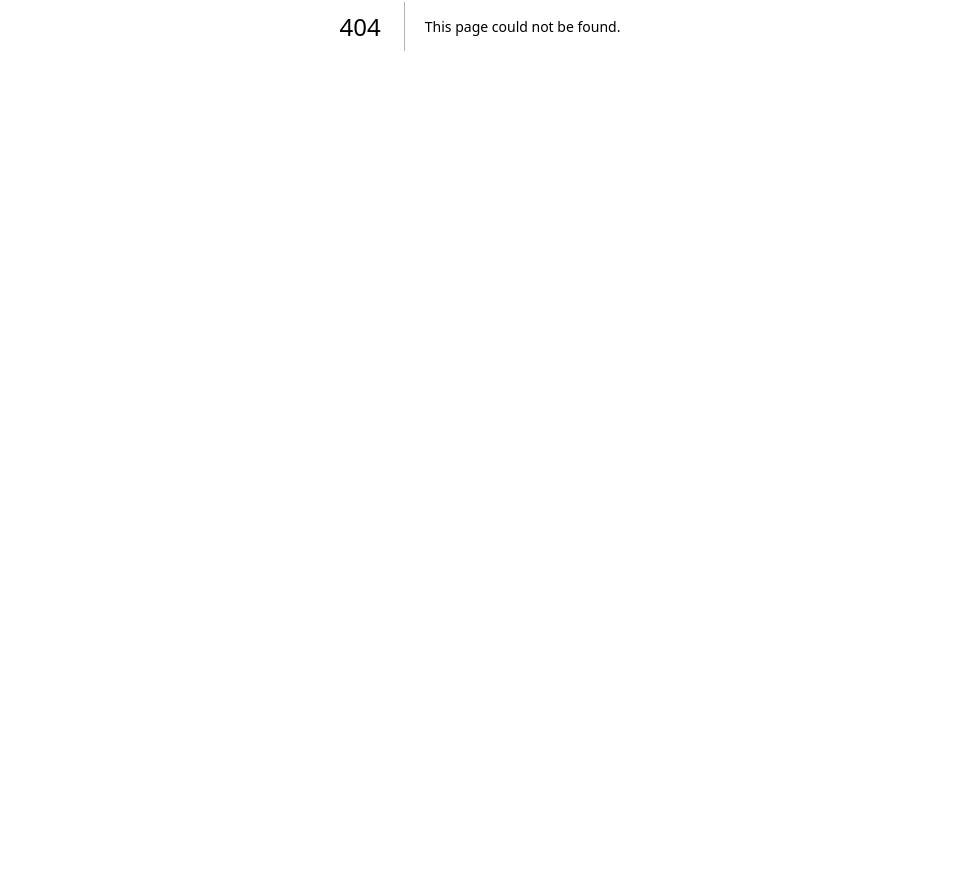
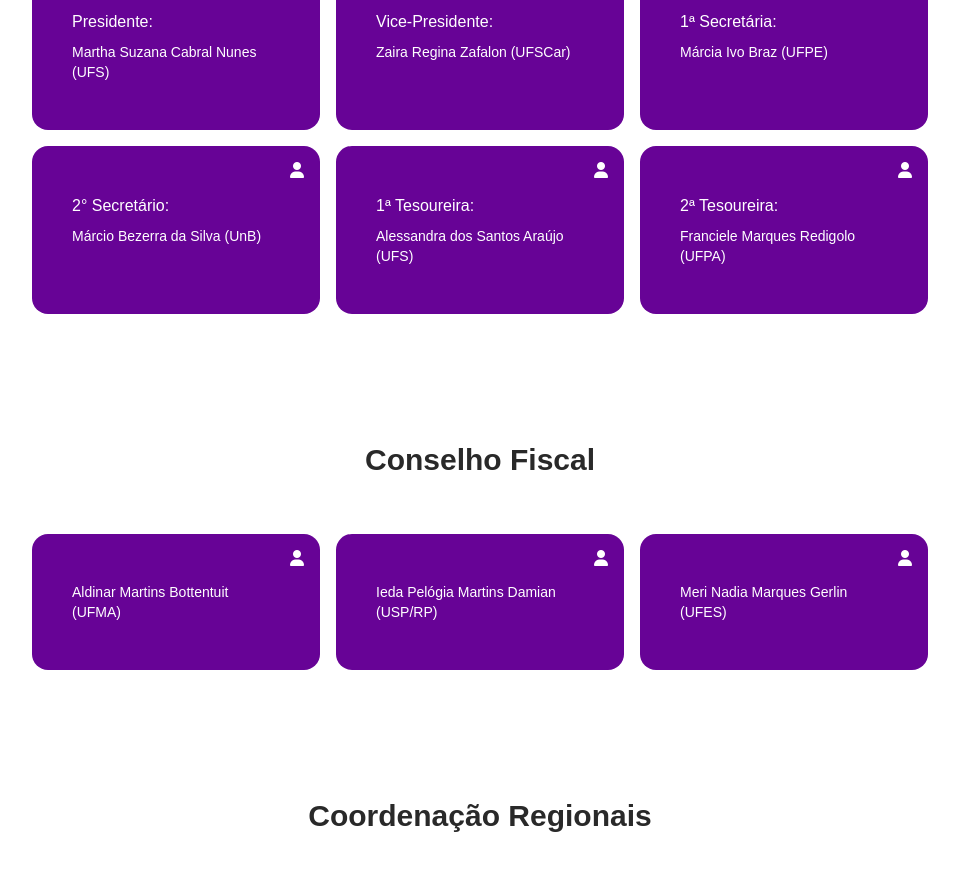
Before and after one commit to softeam-org/abecin, a Next.js app: page /gestao in a window 1280 px wide. Before the commit this address had no page. Shown: the part 374-1262 px from the top of the page, without its empty margins (160-1119 px from the left). Before the commit the page ends 800 px from the top, so only its background shows below. Built offline with nearby package versions, Linux system fonts and the light colour scheme.

Commit message:
adiciona pagina gestao

```diff
--- /dev/null
+++ b/src/app/gestao/page.tsx
@@ -0,0 +1,141 @@
+import SectionTitle from '@/components/layout/SectionTitle'
+import PageContent from '@/components/layout/PageContent'
+import PageTitle from '@/components/layout/PageTitle'
+import TextBox from '@/components/sobre/TextBox'
+
+export default function Gestao() {
+	return (
+		<PageContent>
+			<PageTitle title="Gestão 2022-2025" />
+			<div className="mt-8 flex flex-col gap-32">
+				<section className="flex flex-col gap-14">
+					<SectionTitle title="Diretoria" />
+					<div className="mx-auto flex flex-col md:grid md:grid-cols-2 lg:grid-cols-3 gap-4 max-w-lg md:max-w-4xl">
+						<TextBox
+							tipo="cargo"
+							titulo="Presidente:"
+							icone="fa-user"
+							conteudo="Martha Suzana Cabral Nunes (UFS)"
+						/>
+						<TextBox
+							tipo="cargo"
+							titulo="Vice-Presidente:"
+							icone="fa-user"
+							conteudo="Zaira Regina Zafalon (UFSCar)"
+						/>
+						<TextBox
+							tipo="cargo"
+							titulo="1ª Secretária:"
+							icone="fa-user"
+							conteudo="Márcia Ivo Braz (UFPE)"
+						/>
+						<TextBox
+							tipo="cargo"
+							titulo="2° Secretário:"
+							icone="fa-user"
+							conteudo="Márcio Bezerra da Silva (UnB)"
+						/>
+						<TextBox
+							tipo="cargo"
+							titulo="1ª Tesoureira:"
+							icone="fa-user"
+							conteudo="Alessandra dos Santos Araújo (UFS)"
+						/>
+						<TextBox
+							tipo="cargo"
+							titulo="2ª Tesoureira:"
+							icone="fa-user"
+							conteudo="Franciele Marques Redigolo (UFPA)"
+						/>
+					</div>
+				</section>
+				<section className="flex flex-col gap-14">
+					<SectionTitle title="Conselho Fiscal" />
+					<div className="mx-auto flex flex-col md:grid md:grid-cols-2 lg:grid-cols-3 gap-4 max-w-lg md:max-w-4xl">
+						<TextBox
+							tipo="cargo"
+							icone="fa-user"
+							conteudo="Aldinar Martins Bottentuit (UFMA)"
+						/>
+						<TextBox
+							tipo="cargo"
+							icone="fa-user"
+							conteudo="Ieda Pelógia Martins Damian (USP/RP)"
+						/>
+						<TextBox
+							tipo="cargo"
+							icone="fa-user"
+							conteudo="Meri Nadia Marques Gerlin (UFES)"
+						/>
+					</div>
+				</section>
+				<section className="flex flex-col gap-14">
+					<SectionTitle title="Coordenação Regionais" />
+					<div className="mx-auto flex flex-col md:grid md:grid-cols-2 lg:grid-cols-3 gap-4 max-w-lg md:max-w-4xl">
+						<TextBox
+							tipo="cargo"
+							titulo="Coordenação Regional Centro-Oeste:"
+							icone="fa-landmark"
+							conteudo="Andréa Pereira dos Santos (UFG)"
+						/>
+						<TextBox
+							tipo="cargo"
+							titulo="Coordenação Regional Nordeste:"
+							icone="fa-landmark"
+							conteudo="Ivana Lins (UFBA)"
+						/>
+						<TextBox
+							tipo="cargo"
+							titulo="Coordenação Regional Norte:"
+							icone="fa-landmark"
+							conteudo="Danielly Oliveira Inomata (UFAM)"
+						/>
+						<TextBox
+							tipo="cargo"
+							titulo="Coordenação Regional São Paulo:"
+							icone="fa-landmark"
+							conteudo="Giovana Deliberali Maimone (USP)"
+						/>
+						<TextBox
+							tipo="cargo"
+							titulo="Coordenação Regional Sudeste:"
+							icone="fa-landmark"
+							conteudo="Naira Christofoletti Silveira (UNIRIO)"
+						/>
+						<TextBox
+							tipo="cargo"
+							titulo="Coordenação Regional Sul:"
+							icone="fa-landmark"
+							conteudo="Samile Andréa de Souza Vanz (UFRGS)"
+						/>
+					</div>
+				</section>
+				<section className="flex flex-col gap-14">
+					<SectionTitle title="Comissão de Educação à Distância" />
+					<div className="mx-auto flex flex-col md:grid md:grid-cols-2 lg:grid-cols-3 gap-4 max-w-lg md:max-w-4xl">
+						<TextBox
+							tipo="cargo"
+							icone="fa-user-graduate"
+							conteudo="Célia Regina Simonetti Barbalho (UFAM)"
+						/>
+						<TextBox
+							tipo="cargo"
+							icone="fa-user-graduate"
+							conteudo="Helen Beatriz Frota Rozados (UFRGS)"
+						/>
+						<TextBox
+							tipo="cargo"
+							icone="fa-user-graduate"
+							conteudo="Henriette Ferreira Gomes (UFBA)"
+						/>
+						<TextBox
+							tipo="cargo"
+							icone="fa-user-graduate"
+							conteudo="Marta Lígia Pomim Valentim (UNESP)"
+						/>
+					</div>
+				</section>
+			</div>
+		</PageContent>
+	)
+}
--- a/src/app/sobre/page.tsx
+++ b/src/app/sobre/page.tsx
@@ -1,5 +1,6 @@
 import PageContent from '@/components/layout/PageContent'
 import PageTitle from '@/components/layout/PageTitle'
+import SectionTitle from '@/components/layout/SectionTitle'
 import Iconsbar from '@/components/sobre/Iconsbar'
 import TextBox from '@/components/sobre/TextBox'
 
@@ -21,7 +22,7 @@
 							relação direta com o conjunto de interesses e visões
 							de mundo e com o ideário de permanência desse corpo
 							profissional na sociedade.
-						</p >
+						</p>
 						<p>
 							A criação da ABECIN é resultante do entendimento
 							comum de profissionais que hoje, majoritariamente
@@ -37,11 +38,11 @@
 					</div>
 				</section>
 				<section className="flex flex-col gap-8">
-					<h2 className="px-8 text-center font-bold text-3xl text-[#292929]">
-						A ABECIN é um espaço político que valoriza tanto a
+					<SectionTitle
+						title="A ABECIN é um espaço político que valoriza tanto a
 						discussão quanto a prática de novos saberes, guiada por
-						quatro linhas fundamentais.
-					</h2>
+						quatro linhas fundamentais."
+					/>
 					<div className="mx-auto flex flex-col md:grid md:grid-cols-2 gap-4 max-w-lg md:max-w-4xl">
 						<TextBox
 							tipo="info"
@@ -71,9 +72,7 @@
 				</section>
 				<section className="flex flex-col gap-6">
 					<div className="flex flex-col gap-4 items-center">
-						<h2 className="px-8 text-center font-bold text-3xl text-[#292929]">
-							Fomentando o Futuro da Profissão
-						</h2>
+						<SectionTitle title="Fomentando o Futuro da Profissão" />
 						<Iconsbar />
 					</div>
 					<p className="text-pretty text-xl">
--- a/src/components/layout/PageContent.tsx
+++ b/src/components/layout/PageContent.tsx
@@ -1,9 +1,13 @@
 import { ReactNode } from 'react'
 
 interface PageContentProps {
-  children: ReactNode
+	children: ReactNode
 }
 
 export default function PageContent({ children }: PageContentProps) {
-  return <div className="md:mx-20 xl:mx-auto max-w-4xl mx-8 mt-36 mb-32 text-black">{children}</div>
+	return (
+		<div className="md:mx-20 lg:mx-auto max-w-4xl mx-8 mt-44 mb-32 text-black">
+			{children}
+		</div>
+	)
 }
--- /dev/null
+++ b/src/components/layout/SectionTitle.tsx
@@ -0,0 +1,11 @@
+interface Props {
+	title: string
+}
+
+export default function SectionTitle({ title }: Props) {
+	return (
+		<h2 className="px-8 text-center font-bold text-3xl text-[#292929]">
+			{title}
+		</h2>
+	)
+}
--- a/src/components/sobre/TextBox.tsx
+++ b/src/components/sobre/TextBox.tsx
@@ -12,11 +12,11 @@
 	tipo
 }: TextBoxProps) {
 	return (
-		<div className="bg-abecin-secondary text-white px-10 py-12 rounded-2xl flex flex-col gap-4 relative">
+		<div className="bg-abecin-secondary text-white px-10 py-12 rounded-2xl flex flex-col relative">
 			{tipo === 'cargo' && (
 				<div>
 					<i className={`absolute top-4 right-4 fa-solid ${icone}`} />
-					<h1 className="font-bold">{titulo}</h1>
+					{titulo ? <h1 className="mb-2">{titulo}</h1> : '' }
 				</div>
 			)}
 			{tipo === 'info' && (
--- a/src/data/headerData.ts
+++ b/src/data/headerData.ts
@@ -42,7 +42,7 @@
 		link: '/sobre',
 		submenu: [
 			{ label: 'Quem Somos', link: '/sobre/' },
-			{ label: 'Gestão 2022-2025', link: '/sobre/diretoria' },
+			{ label: 'Gestão 2022-2025', link: '/gestao' },
 			{ label: 'Gestões Anteriores', link: '/sobre/historia' },
 			{ label: 'Estatuto', link: '/sobre/estatuto' }
 		]
```
